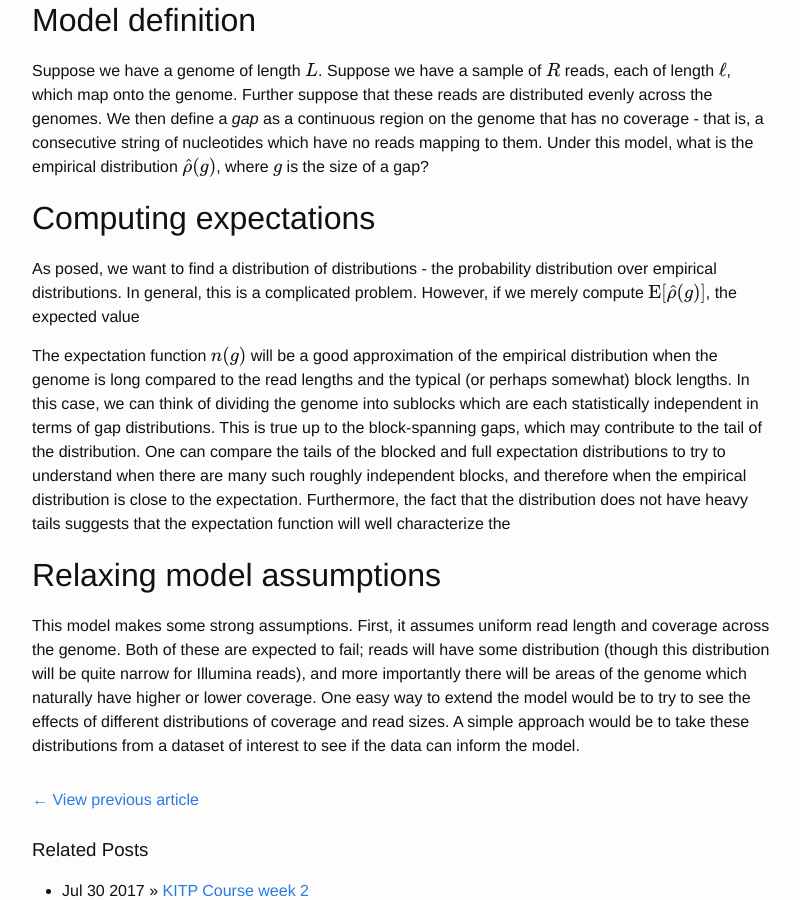
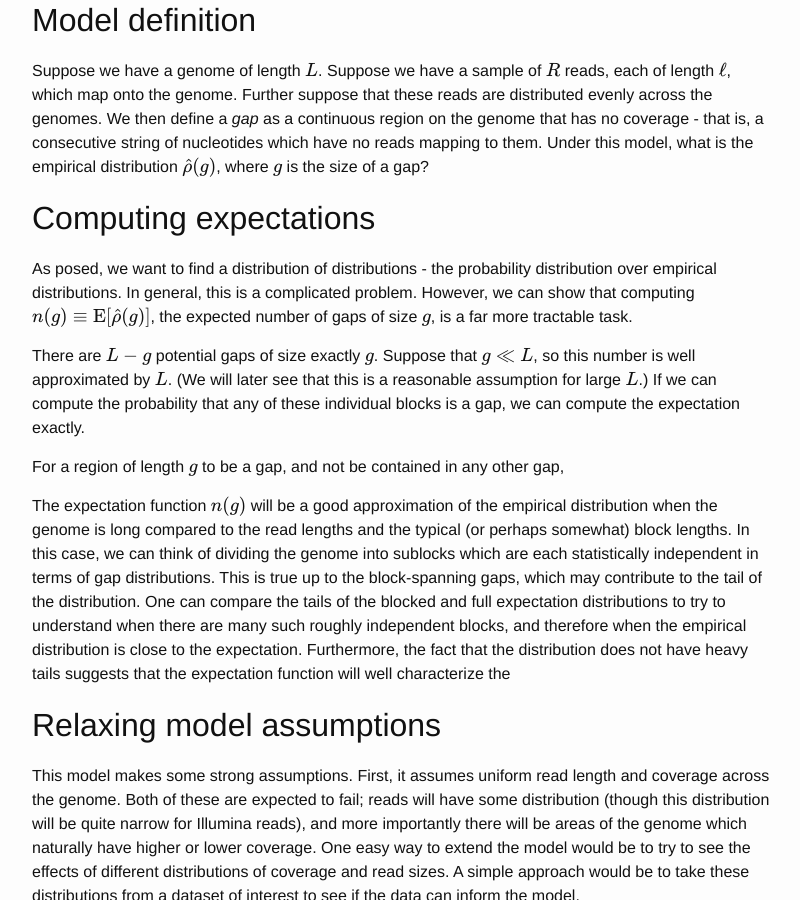
Before and after one commit to atishagarwala/atishagarwala.github.io, a Jekyll site: the page built from _posts/2017-08-04-Null-model-coverage.markdown, in a window 1280 px wide and 900 px high, scrolled down 315 px. Shown: the whole window, without its empty margins (238-1038 px from the left). Built offline with Jekyll 4.4.1, drawn with Linux system fonts in a browser that asks for light colours; formulas are drawn with MathJax 3; comment, search, counter and statistics services are not loaded.

Commit message:
Update 2017-08-04-Null-model-coverage.markdown

```diff
--- a/_posts/2017-08-04-Null-model-coverage.markdown
+++ b/_posts/2017-08-04-Null-model-coverage.markdown
@@ -21,8 +21,14 @@ gap?
 ## Computing expectations
 
 As posed, we want to find a distribution of distributions - the probability distribution over empirical distributions.
-In general, this is a complicated problem. However, if we merely compute $${\rm E}[\hat{\rho}(g)]$$, the expected
-value
+In general, this is a complicated problem. However, we can show that
+computing $$n(g)\equiv{\rm E}[\hat{\rho}(g)]$$, the expected number of gaps of size $$g$$, is a far more tractable task.
+
+There are $$L-g$$ potential gaps of size exactly $$g$$. Suppose that $$g\ll L$$, so this number is well approximated
+by $$L$$. (We will later see that this is a reasonable assumption for large $$L$$.) If we can compute the probability
+that any of these individual blocks is a gap, we can compute the expectation exactly.
+
+For a region of length $$g$$ to be a gap, and not be contained in any other gap,
 
 The expectation function $$n(g)$$ will be a good approximation of the empirical distribution when the genome is long
 compared to the read lengths and the
```
